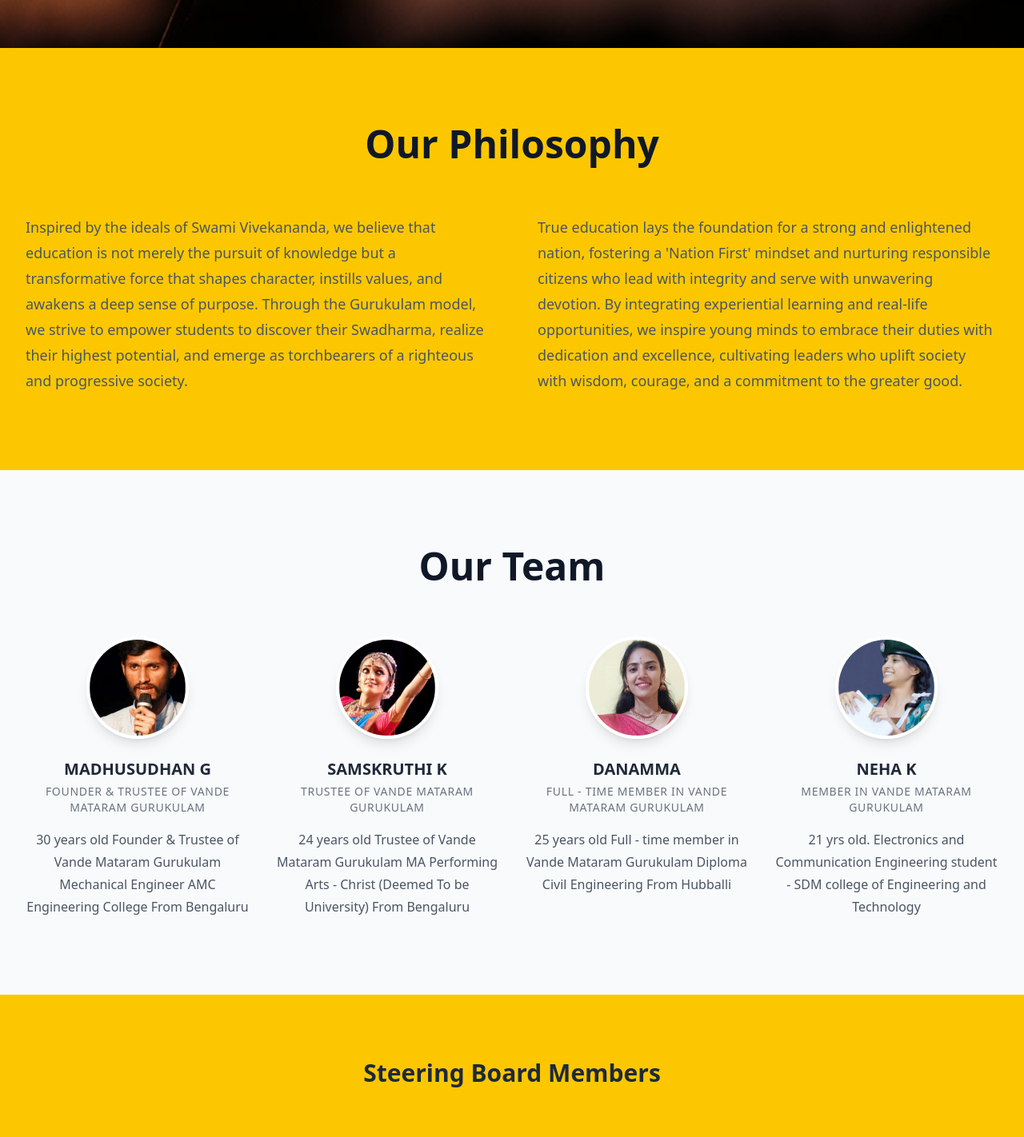
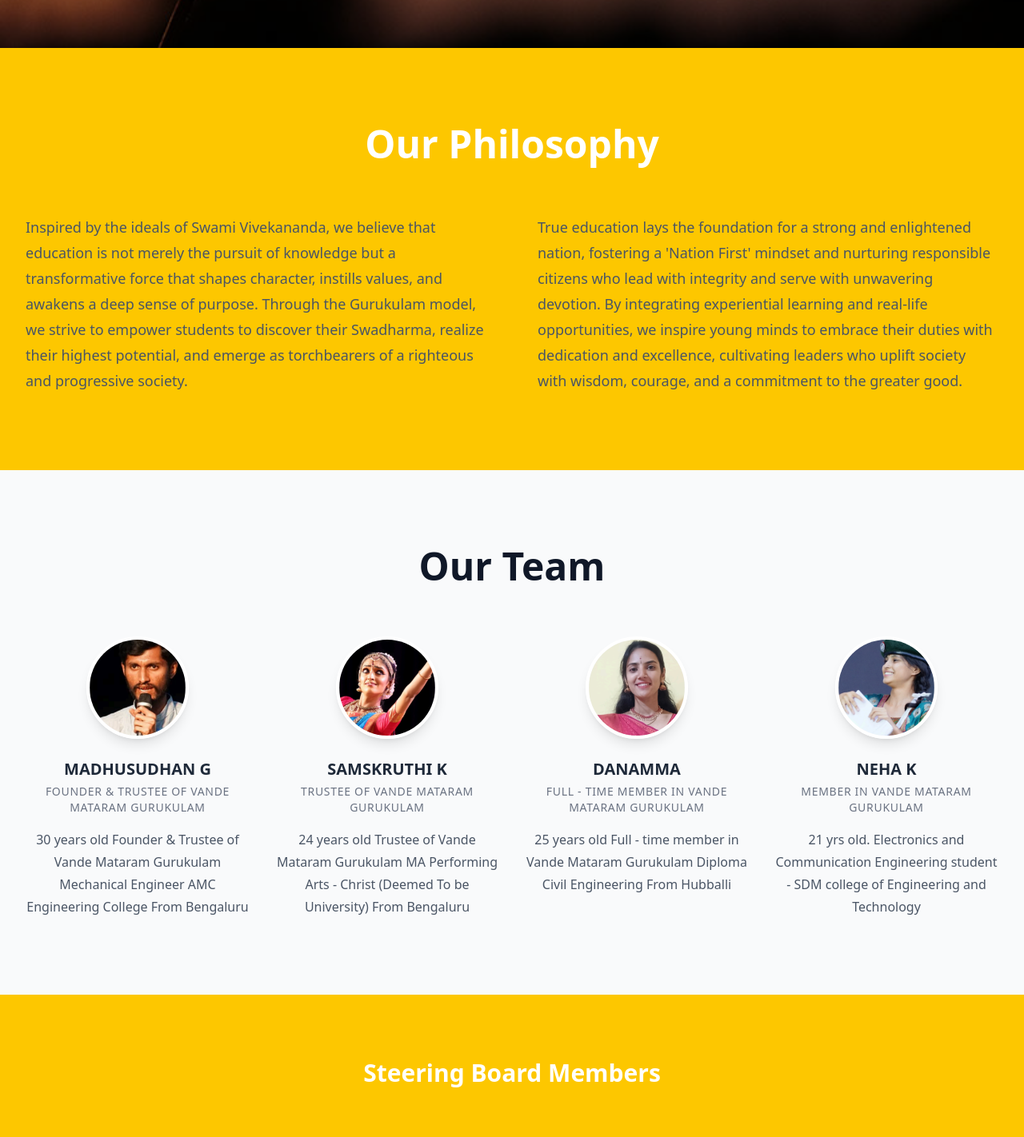
Before and after one commit to sanju1619/Vande-Matharam-, a React (Vite) app: page /about in a window 1280 px wide. Shown: the part 740-2162 px from the top of the page at 80% size. Built offline with nearby package versions, Linux system fonts and the light colour scheme.

Commit message:
about_color_changed_line

```diff
--- a/src/Pages/About/OurPhilosophySection.jsx
+++ b/src/Pages/About/OurPhilosophySection.jsx
@@ -5,7 +5,7 @@
     <section className="bg-yellow-400 py-16 sm:py-24">
       <div className="max-w-7xl mx-auto px-6 lg:px-8">
         <div className="text-center mb-16">
-          <h2 className="text-4xl font-bold text-gray-900 sm:text-5xl">
+          <h2 className="text-4xl font-bold text-white sm:text-5xl">
             Our Philosophy
           </h2>
         </div>
--- a/src/Pages/About/SteeringBoardTeam.jsx
+++ b/src/Pages/About/SteeringBoardTeam.jsx
@@ -30,7 +30,7 @@
     <section className="bg-yellow-400 py-20 font-sans">
       <div className="container mx-auto px-6">
         <div className="text-center mb-16">
-          <h2 className="text-3xl font-bold text-gray-800 font-heading">
+          <h2 className="text-3xl font-bold text-white font-heading">
             Steering Board Members
           </h2>
         </div>
```
